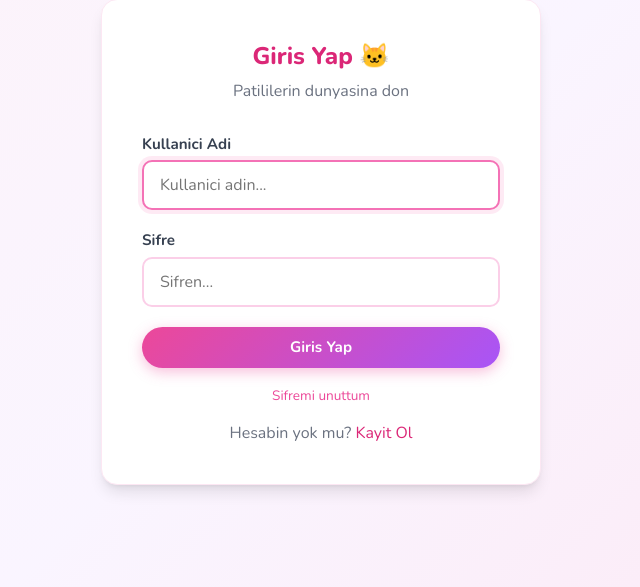
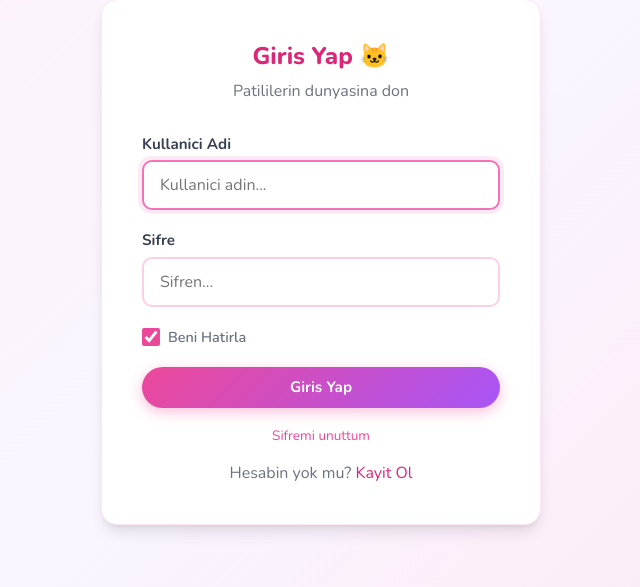
Before and after one commit to lumbe911/patilidunya, a Python web app: template templates/login.html in a window 1280 px wide. Shown: the part 161-748 px from the top of the page, without its empty margins (319-959 px from the left). Run offline with Jinja, Linux system fonts and the light colour scheme; the template is opened without the code that fills it, so the values that code supplies are empty.

Commit message:
Beni Hatirla checkbox eklendi

```diff
--- a/app.py
+++ b/app.py
@@ -261,7 +261,7 @@ def login():
         password = request.form.get('password', '')
         user = User.query.filter_by(username=username).first()
         if user and check_password_hash(user.password, password):
-            login_user(user, remember=True)
+            login_user(user, remember=request.form.get('remember') is not None)
             flash('Hosgeldiniz!', 'success')
             next_page = request.args.get('next')
             return redirect(next_page or url_for('explore'))
--- a/templates/login.html
+++ b/templates/login.html
@@ -13,6 +13,10 @@
             <label class="form-label">Sifre</label>
             <input type="password" name="password" class="form-control" placeholder="Sifren..." required>
         </div>
+        <div class="form-group" style="display:flex; align-items:center; gap:0.5rem;">
+            <input type="checkbox" name="remember" id="remember" checked style="width:18px; height:18px; accent-color:var(--pink-500); cursor:pointer;">
+            <label for="remember" style="font-weight:600; font-size:0.9rem; color:var(--gray-500); cursor:pointer;">Beni Hatirla</label>
+        </div>
         <button type="submit" class="btn btn-primary" style="width:100%; justify-content:center;">Giris Yap</button>
     </form>
     <p style="text-align:center; margin-top:1rem;">
```
